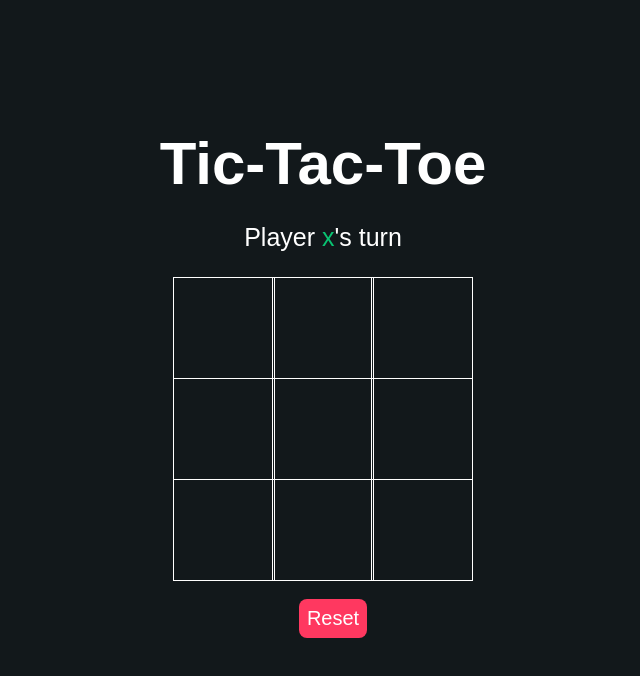
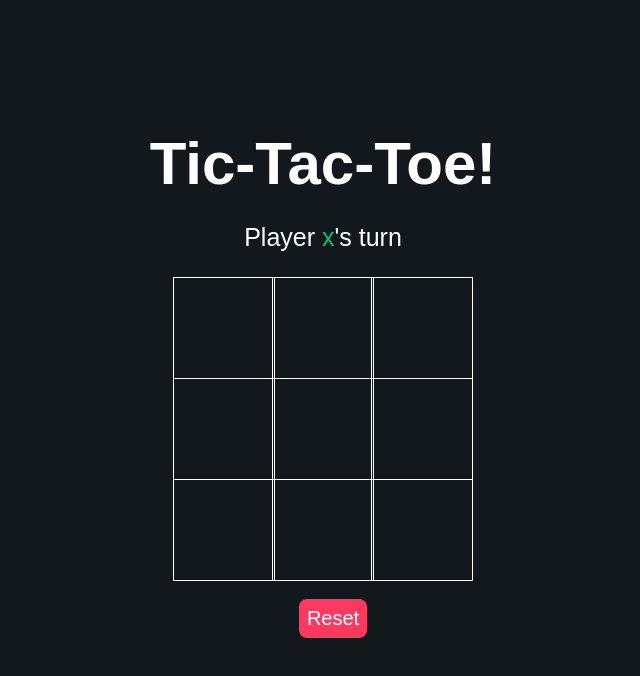
Before and after one commit to Kennyi00/Project_1, a plain HTML site: page TIC-TAC-TOE/index.html in a window 1280 px wide. Shown: the whole page, without its empty margins (317-957 px from the left). Drawn offline with Linux system fonts and the light colour scheme.

```diff
--- a/TIC-TAC-TOE/index.html
+++ b/TIC-TAC-TOE/index.html
@@ -10,7 +10,7 @@
 <body>
   <main class = "background">
         <section class="title">
-            <h1>Tic-Tac-Toe</h1>
+            <h1>Tic-Tac-Toe!</h1>
         </section>
         <section class="display">
             Player <span class="display-player playerX">x</span>'s turn</span>
```
